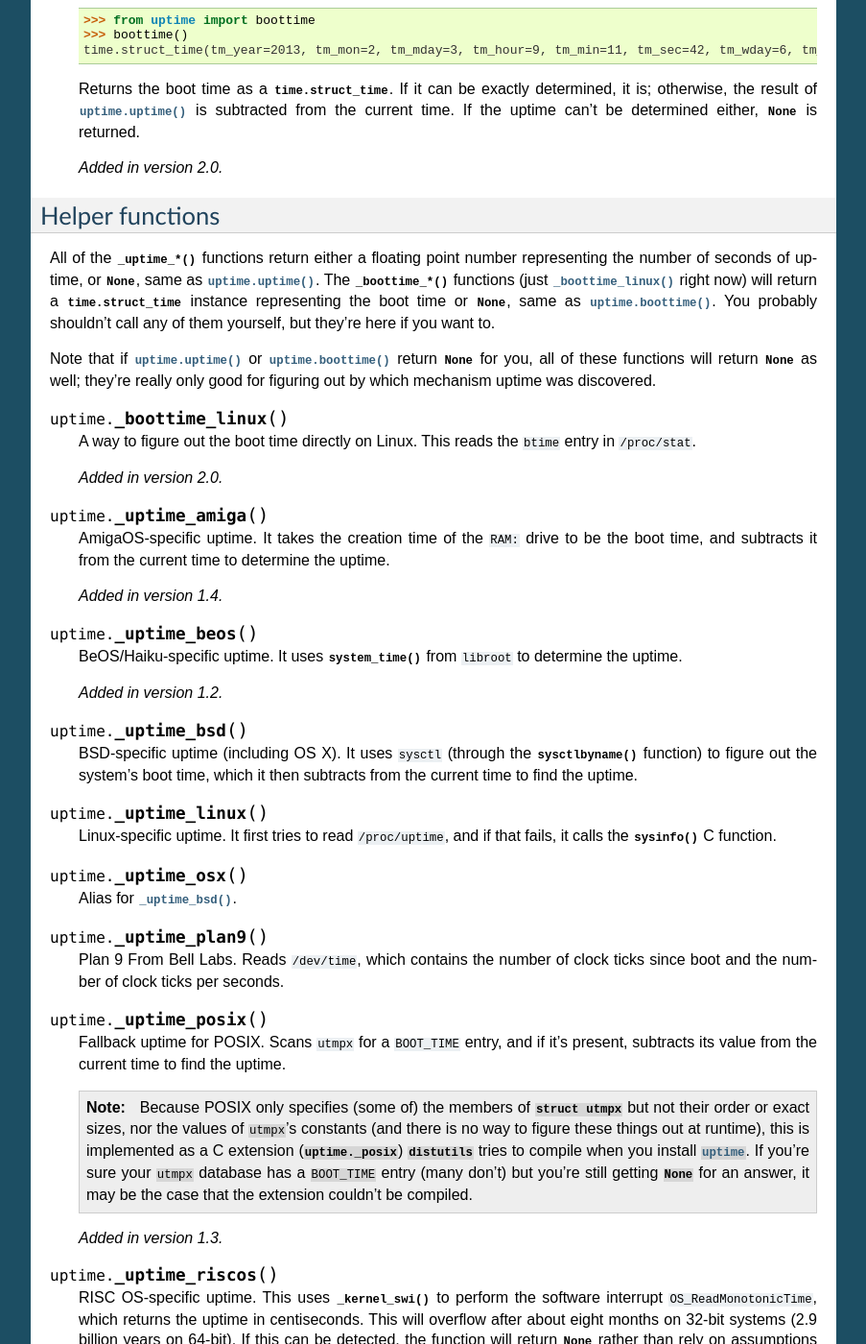
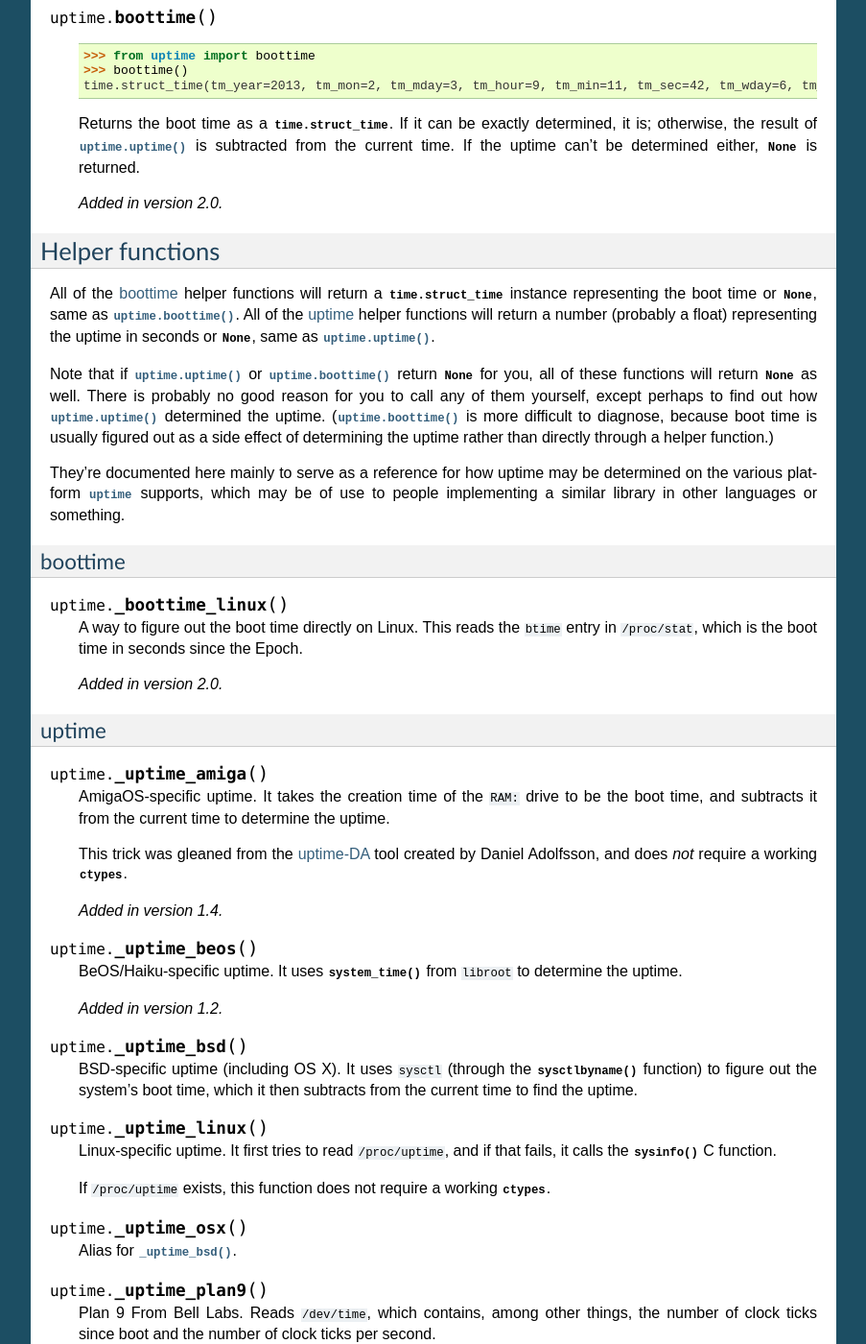
Before and after one commit to Cairnarvon/uptime, a Sphinx documentation site: the page built from doc/index.rst, in a window 1280 px wide and 1400 px high, scrolled down 1447 px. Shown: the whole window at 96% size, without its empty margins (198-1101 px from the left). Built offline with Sphinx 7.4.7, drawn with Linux system fonts in a browser that asks for light colours; some of the changed text lies outside the part shown.

Commit message:
Expanded documentation a bit.

```diff
--- a/doc/index.rst
+++ b/doc/index.rst
@@ -13,10 +13,14 @@
 any child processes, because parsing ``uptime(1)``'s output is cheating.
 
 In the course of determining the uptime, this module may also determine the
-boot time. Therefore, it also provides a way to get at that.
+boot time. Therefore, it also provides a way to get at that:
+:func:`uptime.boottime`.
 
 It also exposes various platform-specific `helper functions`_, which you
 probably won't need.
+
+You can download the latest version of this library here_, or install it using
+:program:`easy_install` or :program:`pip` in the usual way.
 
 .. warning::
 
@@ -26,6 +30,7 @@
    deliberately_. Please test your Python installation before using
    :mod:`uptime`.
 
+.. _here: pypi.python.org/pypi/uptime
 .. _deliberately: https://developers.google.com/appengine/kb/libraries
 
 
@@ -99,9 +104,11 @@
 
    Returns the uptime in seconds, or :const:`None` if it can't figure it out.
 
-   This function will try to call the right function for your platform (based
-   on ``sys.platform``), or all functions in some order until it finds one
-   that doesn't return :const:`None`.
+   This function will try to call the right `helper function`_ for your platform
+   (based on :const:`sys.platform`), or all functions in some order until it
+   finds one that doesn't return :const:`None`.
+
+   .. _`helper function`: `helper functions`_
 
 .. function:: boottime
 
@@ -120,34 +127,52 @@
 Helper functions
 ----------------
 
-All of the :func:`_uptime_*` functions return either a floating point number
-representing the number of seconds of uptime, or :const:`None`, same as
-:func:`uptime.uptime`. The :func:`_boottime_*` functions (just
-:func:`_boottime_linux` right now) will return a :class:`time.struct_time`
+All of the boottime_ helper functions will return a :class:`time.struct_time`
 instance representing the boot time or :const:`None`, same as
-:func:`uptime.boottime`. You probably shouldn't call any of them yourself, but
-they're here if you want to.
-
+:func:`uptime.boottime`. All of the uptime_ helper functions will return a
+number (probably a float) representing the uptime in seconds or :const:`None`,
+same as :func:`uptime.uptime`.
 
 Note that if :func:`uptime.uptime` or :func:`uptime.boottime` return
 :const:`None` for you, all of these functions will return :const:`None` as
-well; they're really only good for figuring out by which mechanism uptime was
-discovered.
+well. There is probably no good reason for you to call any of them yourself,
+except perhaps to find out how :func:`uptime.uptime` determined the uptime.
+(:func:`uptime.boottime` is more difficult to diagnose, because boot time is
+usually figured out as a side effect of determining the uptime rather than
+directly through a helper function.)
+
+They're documented here mainly to serve as a reference for how uptime may be
+determined on the various platform :mod:`uptime` supports, which may be of use
+to people implementing a similar library in other languages or something.
+
+
+boottime
+^^^^^^^^
 
 .. function:: _boottime_linux
 
-   A way to figure out the boot time directly on Linux. This reads the
-   ``btime`` entry in ``/proc/stat``.
+   A way to figure out the boot time directly on Linux. This reads the ``btime``
+   entry in :file:`/proc/stat`, which is the boot time in seconds since the
+   Epoch.
 
    .. versionadded:: 2.0
 
+
+uptime
+^^^^^^
+
 .. function:: _uptime_amiga
 
-   AmigaOS-specific uptime. It takes the creation time of the ``RAM:`` drive
+   AmigaOS-specific uptime. It takes the creation time of the :file:`RAM:` drive
    to be the boot time, and subtracts it from the current time to determine
    the uptime.
 
+   This trick was gleaned from the uptime-DA_ tool created by Daniel Adolfsson,
+   and does *not* require a working :mod:`ctypes`.
+
    .. versionadded:: 1.4
+
+   .. _uptime-DA: http://aminet.net/package/util/time/uptime-DA
 
 .. function:: _uptime_beos
 
@@ -164,8 +189,11 @@
 
 .. function:: _uptime_linux
 
-   Linux-specific uptime. It first tries to read ``/proc/uptime``, and if that
-   fails, it calls the :c:func:`sysinfo` C function.
+   Linux-specific uptime. It first tries to read :file:`/proc/uptime`, and if
+   that fails, it calls the :c:func:`sysinfo` C function.
+
+   If :file:`/proc/uptime` exists, this function does not require a working
+   :mod:`ctypes`.
 
 .. function:: _uptime_osx
 
@@ -173,14 +201,17 @@
 
 .. function:: _uptime_plan9
 
-   Plan 9 From Bell Labs. Reads ``/dev/time``, which contains the number of
-   clock ticks since boot and the number of clock ticks per seconds.
+   Plan 9 From Bell Labs. Reads :file:`/dev/time`, which contains, among other
+   things, the number of clock ticks since boot and the number of clock ticks
+   per second.
+
+   This function does not require a working :mod:`ctypes`.
 
 .. function:: _uptime_posix
 
-   Fallback uptime for POSIX. Scans ``utmpx`` for a ``BOOT_TIME`` entry, and
-   if it's present, subtracts its value from the current time to find the
-   uptime.
+   Fallback uptime for POSIX. Scans the ``utmpx`` database for a
+   :c:data:`BOOT_TIME` entry, and if it's present, subtracts its value from the
+   current time to find the uptime.
 
    .. note::
 
@@ -190,19 +221,19 @@
       things out at runtime), this is implemented as a C extension
       (:mod:`uptime._posix`) :mod:`distutils` tries to compile when you
       install :mod:`uptime`. If you're sure your ``utmpx`` database has a
-      ``BOOT_TIME`` entry (many don't) but you're still getting :const:`None`
-      for an answer, it may be the case that the extension couldn't be
-      compiled.
+      :c:data:`BOOT_TIME` entry (many don't) but you're still getting
+      :const:`None` for an answer, it may be the case that the extension
+      couldn't be compiled.
 
    .. versionadded:: 1.3
 
 .. function:: _uptime_riscos
 
    RISC OS-specific uptime. This uses :c:func:`_kernel_swi` to perform the
-   software interrupt ``OS_ReadMonotonicTime``, which returns the uptime in
-   centiseconds. This will overflow after about eight months on 32-bit systems
-   (2.9 billion years on 64-bit). If this can be detected, the function will
-   return :const:`None` rather than rely on assumptions regarding signed
+   software interrupt :c:data:`OS_ReadMonotonicTime`, which returns the uptime
+   in centiseconds. This will overflow after about eight months on 32-bit
+   systems (2.9 billion years on 64-bit). If this can be detected, the function
+   will return :const:`None` rather than rely on assumptions regarding signed
    overflow.
 
    .. versionadded:: 1.4
@@ -222,7 +253,7 @@
 .. function:: _uptime_windows
 
    Windows-specific uptime. From Vista onward, it will call
-   :c:func:`GetTickCount64` from Kernel32.lib. Before that, it calls
+   :c:func:`GetTickCount64` from :file:`kernel32.lib`. Before that, it calls
    :c:func:`GetTickCount`, which returns an unsigned 32-bit number
    representing the number of milliseconds since boot and will therefore
    overflow after 49.7 days. There is no way to tell when this has happened,
```
Also changed, not shown: other parts of doc/index.rst (+2 -2 lines).
